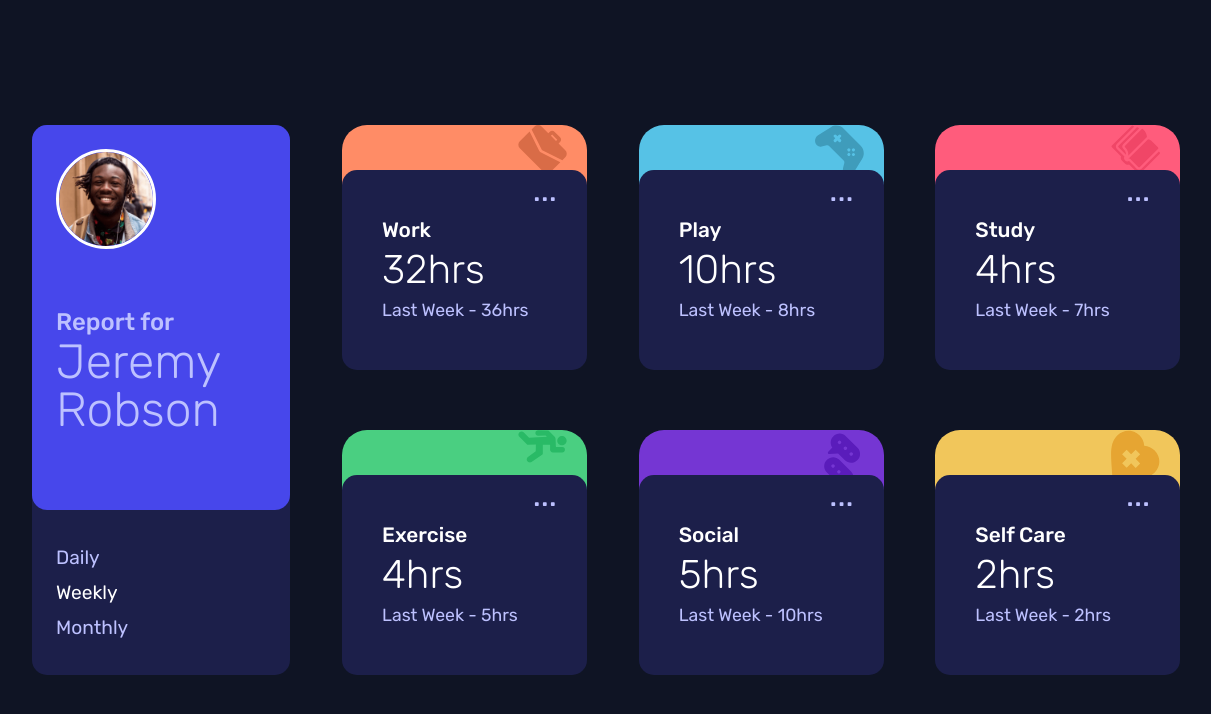
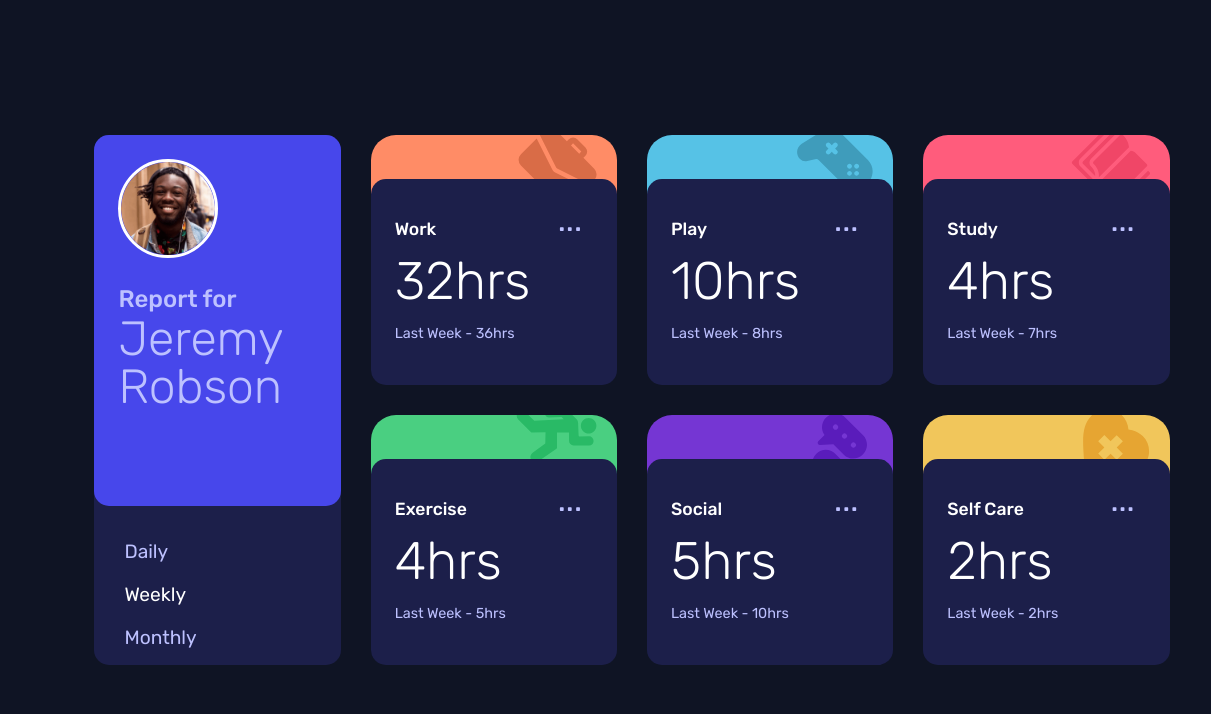
Before and after one commit to musikhood/timeTracking, a plain HTML site: page index.html in a window 1536 px wide. Shown: the whole page, without its empty margins (136-1347 px from the left). Drawn offline with Linux system fonts and the light colour scheme.

Commit message:
Add grid

```diff
--- a/index.html
+++ b/index.html
@@ -25,7 +25,7 @@
                 <p data-menu="m" class="main__p main__p--set-time">Monthly</p>
             </div>
         </div>
-        <div class="main__others">
+
             <div class="statistics statistics--work">
                 <div class="statistics__img">
                     <img src="assets/icon-work.svg" alt="work">
@@ -41,6 +41,8 @@
                     </div>
                 </div>
             </div>
+
+
             <div class="statistics statistics--play">
                 <div class="statistics__img">
                     <img src="assets/icon-play.svg" alt="play">
@@ -56,6 +58,8 @@
                     </div>
                 </div>
             </div>
+
+
             <div class="statistics statistics--study">
                 <div class="statistics__img">
                     <img src="assets/icon-study.svg" alt="study">
@@ -117,7 +121,7 @@
                 </div>
             </div>
 
-        </div>
+
     </main>
     <script src="main.js"></script>
 </body>
--- a/sass/style.sass
+++ b/sass/style.sass
@@ -9,40 +9,30 @@
 body
     background-color: hsl(226, 43%, 10%)
     display: flex
-    justify-content: center
-    align-items: center
-    min-height: 100vh
+    @media (min-width: 1440px)
+        height: 100vh
+        align-items: center
 .main
     background-color: hsl(226, 43%, 10%)
-    min-height: 100vh
-    padding: 40px 0
+    width: 70%
+    margin-inline: auto
     font-family: 'Rubik'
     font-size: 18px
     z-index: 100
-    display: flex
-    flex-direction: column
+    display: grid
+    padding: 20px 0
+    gap: 30px
+    grid-template-areas: "one""two""three""four""five""six""seven"
     @media (min-width: 1440px)
-        flex-direction: row
-        min-height: 600px
-        width: 1200px
-    &__others
-        display: flex
-        flex-direction: column
-        @media (min-width: 1440px)
-            flex-direction: row
-            flex-wrap: wrap
-            justify-content: space-evenly
-            align-content: space-between
-            min-height: 550px
+        grid-template-areas: "one two three four""one five six seven"
+        grid-template-columns: 1fr 1fr 1fr 1fr
+        grid-auto-rows: 250px 250px
+
     &__about
-        width: 90%
-        margin: 0 auto 20px auto
+        width: 100%
         background-color: hsl(235, 46%, 20%)
         border-radius: 15px
-        @media (min-width: 1440px)
-            width: 30%
-            min-height: 550px
-            margin: 0 auto
+        grid-area: one
 
     &__jeremy
         width: 100%
@@ -57,11 +47,13 @@ body
             height: 70%
 
     &__img-wrapper
-        width: 20%
-
+        width: 30%
+        max-width: 200px
         margin-right: 2rem
         @media (min-width: 1440px)
-            width: 100px
+            width: 50%
+            max-width: 200px
+
     &__img
         width: 100%
         border-radius: 50%
@@ -70,15 +62,14 @@ body
     &__about-wrapper
         flex-grow: 1
         line-height: 2rem
-        @media (min-width: 1440px)
-            display: flex
-            flex-direction: column
-            justify-content: center
+
     &__p
         font-weight: 500
         color: hsl(236, 100%, 87%)
         @media (min-width: 1440px)
+            margin-top: 20px
             font-size: 1.5rem
+
         &--set-time
             font-weight: 400
             font-size: 1.2rem
@@ -91,66 +82,73 @@ body
         font-weight: 300
         color: hsl(236, 100%, 87%)
         @media (min-width: 1440px)
+            line-height: 3rem
             font-size: 3rem
-            line-height: 3rem
+
     &__set-time
         display: flex
         justify-content: space-evenly
         padding: 1.5rem 0
         @media (min-width: 1440px)
+            height: 30%
+            margin: -10px 0 0 30px
             flex-direction: column
-            padding: 1.5rem
-            height: 30%
+
 .statistics
-    width: 90%
-    margin: 20px auto
-    background-color: hsl(15, 100%, 70%)
+    width: 100%
     border-radius: 25px
-    @media (min-width: 1440px)
-        width: 26%
-        margin: 0
+    display: flex
+    flex-direction: column
+    &--work
+        background-color: hsl(15, 100%, 70%)
+        grid-area: two
     &--play
         background-color: hsl(195, 74%, 62%)
+        grid-area: three
     &--study
         background-color: hsl(348, 100%, 68%)
+        grid-area: four
     &--exercise
         background-color: hsl(145, 58%, 55%)
+        grid-area: five
     &--social
         background-color: hsl(264, 64%, 52%)
+        grid-area: six
     &--self-care
         background-color: hsl(43, 84%, 65%)
+        grid-area: seven
     &__img
-        height: 2.5em
+        height: 20%
         overflow: hidden
-        width: 20%
-        margin: 0 20px 0 auto
         text-align: right
         & img
-            max-width: 100%
-            margin-top: -10px
-            @media (min-width: 1440px)
-                margin-top: 0
+            margin: -7px 20px 0 0
+
     &__stats
         width: 100%
         background-color: hsl(235, 46%, 20%)
-        padding: 2.5rem
+        padding: 1.5rem
         border-radius: 15px
+        flex-grow: 1
         display: flex
         align-items: center
         line-height: 2.5rem
+        position: relative
         @media (min-width: 1440px)
             flex-direction: column
             align-items: flex-start
-            position: relative
+            line-height: 3.3rem
 
     &__1
         color: white
     &__p
         font-weight: 500
-        font-size: 1.3rem
+        font-size: 1.1rem
     &__h1
         font-weight: 300
-        font-size: 2.5rem
+        font-size: 2.3rem
+        @media (min-width: 1440px)
+            font-size: 3.3rem
     &__2
         flex-grow: 1
         text-align: right
@@ -158,10 +156,12 @@ body
     &__menu
         font-size: 2rem
         position: relative
-        top: -20px
+        top: -10px
         @media (min-width: 1440px)
             position: absolute
-            right: 30px
-            top: 0
+            top: 15px
+            right: 35px
+        // background-color: #fff
+
     &__last-week
-        font-size: 1.1rem
+        font-size: 0.9rem
```
Also changed, not shown: css/style.css, 1 other file.
